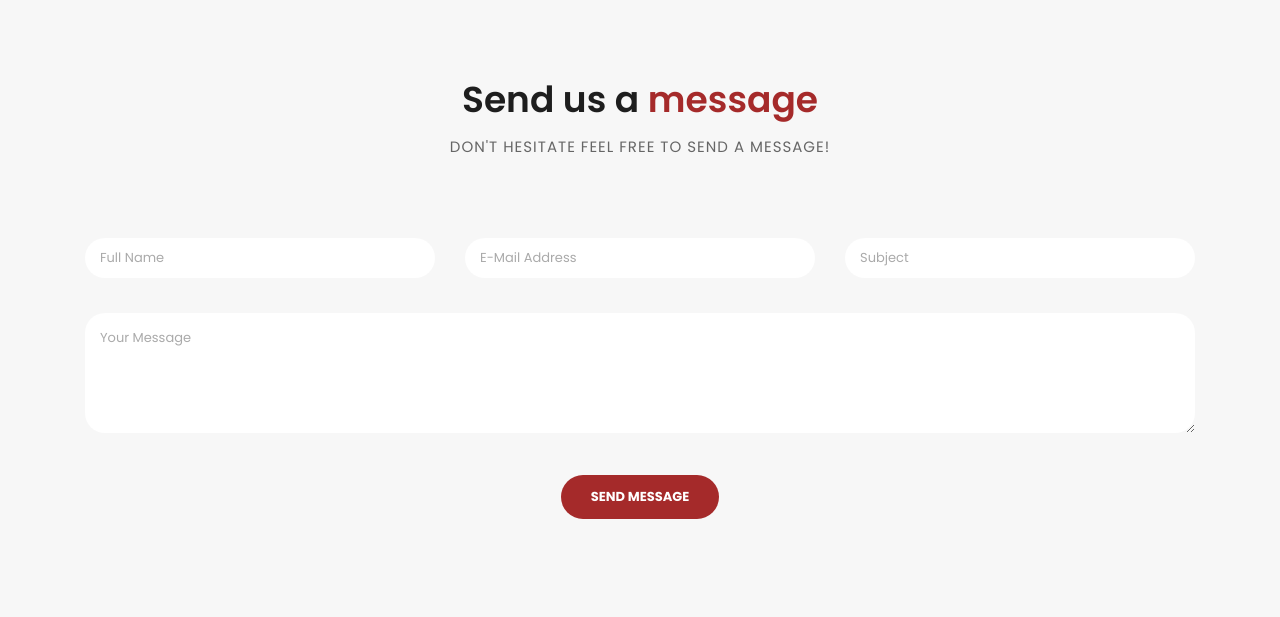
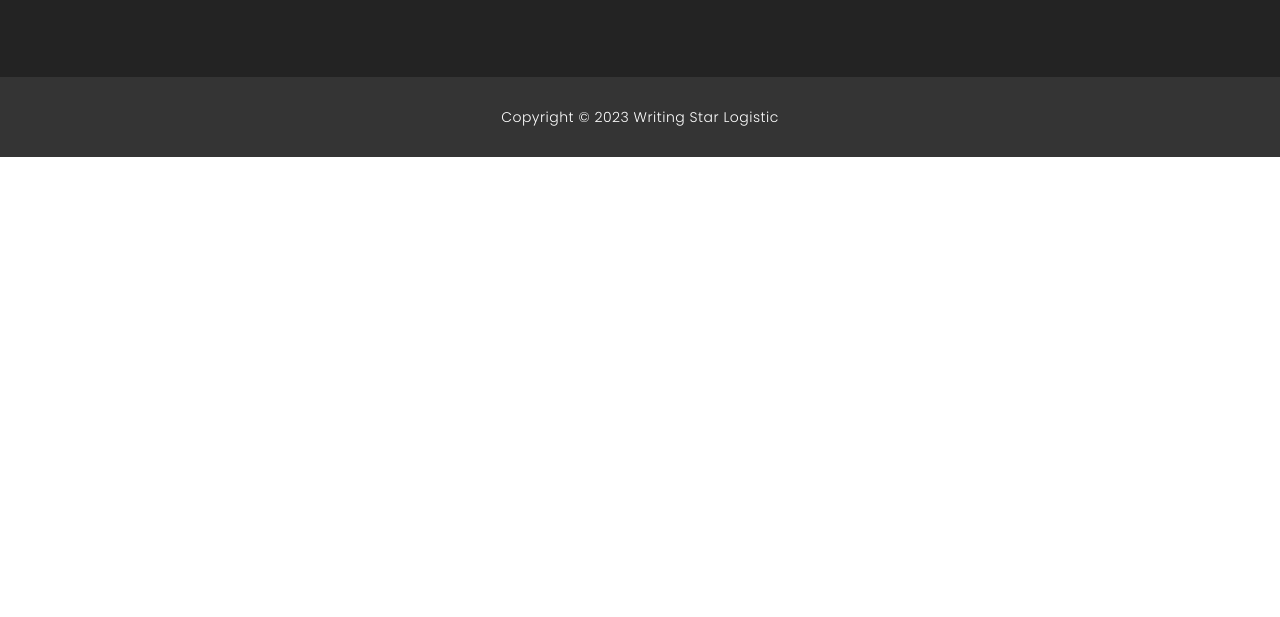
Before and after one commit to he159/www.writingstarlogistic.com, a plain HTML site: page contact.html in a window 1280 px wide. Shown: the part 1203-1820 px from the top of the page. After the commit the page ends 1360 px from the top, so only its background shows below. Drawn offline with Linux system fonts and the light colour scheme.

Commit message:
Update contact.html

```diff
--- a/contact.html
+++ b/contact.html
@@ -119,51 +119,7 @@
       </div>
     </div>
 
-    <div class="callback-form contact-us">
-      <div class="container">
-        <div class="row">
-          <div class="col-md-12">
-            <div class="section-heading">
-              <h2>Send us a <em>message</em></h2>
-              <span>Don't Hesitate Feel Free To Send a Message!</span>
-            </div>
-          </div>
-          <div class="col-md-12">
-            <div class="contact-form">
-              <form id="contact" action="" method="get">
-                <div class="row">
-                  <div class="col-lg-4 col-md-12 col-sm-12">
-                    <fieldset>
-                      <input name="name" type="text" class="form-control" id="name" placeholder="Full Name" required="">
-                    </fieldset>
-                  </div>
-                  <div class="col-lg-4 col-md-12 col-sm-12">
-                    <fieldset>
-                      <input name="email" type="text" class="form-control" id="email" pattern="[^ @]*@[^ @]*" placeholder="E-Mail Address" required="">
-                    </fieldset>
-                  </div>
-                  <div class="col-lg-4 col-md-12 col-sm-12">
-                    <fieldset>
-                      <input name="subject" type="text" class="form-control" id="subject" placeholder="Subject" required="">
-                    </fieldset>
-                  </div>
-                  <div class="col-lg-12">
-                    <fieldset>
-                      <textarea name="message" rows="6" class="form-control" id="message" placeholder="Your Message" required=""></textarea>
-                    </fieldset>
-                  </div>
-                  <div class="col-lg-12">
-                    <fieldset>
-                      <button type="submit" id="form-submit" class="filled-button">Send Message</button>
-                    </fieldset>
-                  </div>
-                </div>
-              </form>
-            </div>
-          </div>
-        </div>
-      </div>
-    </div>
+
 
 
 
```
